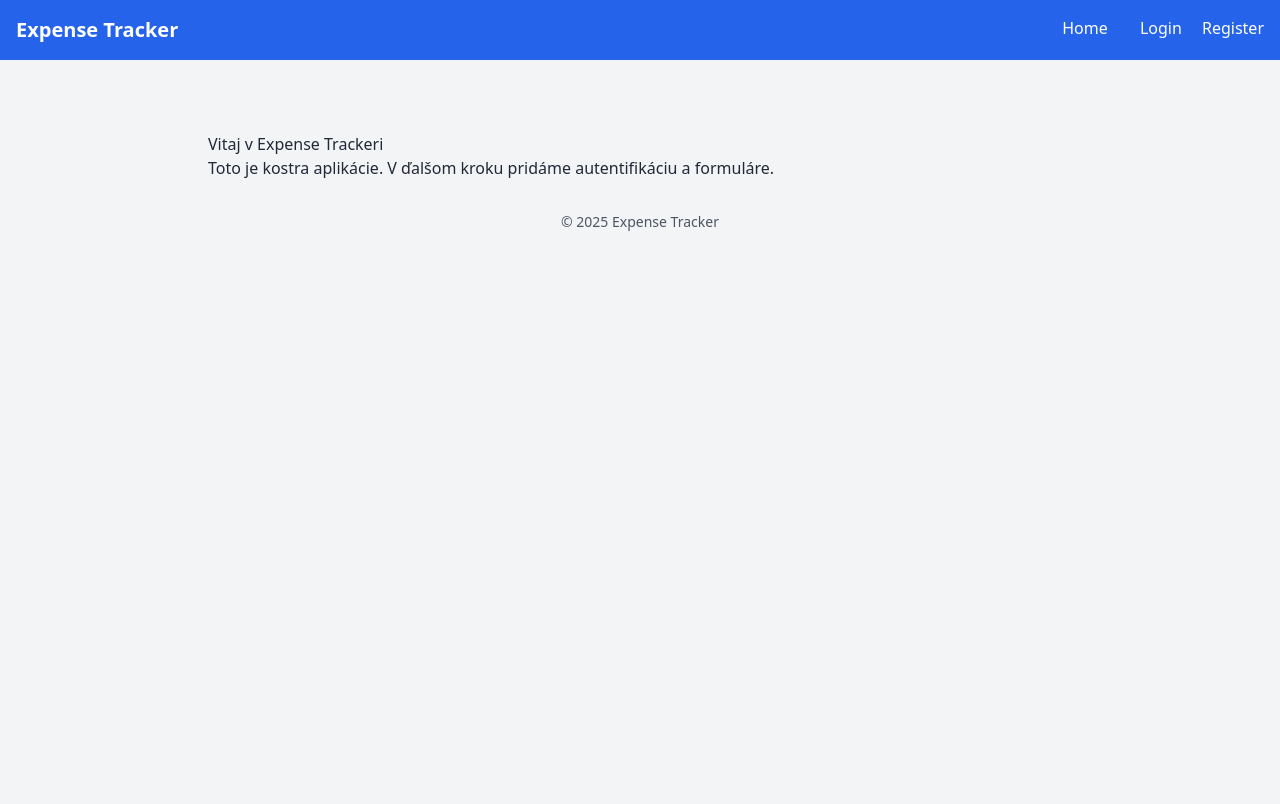
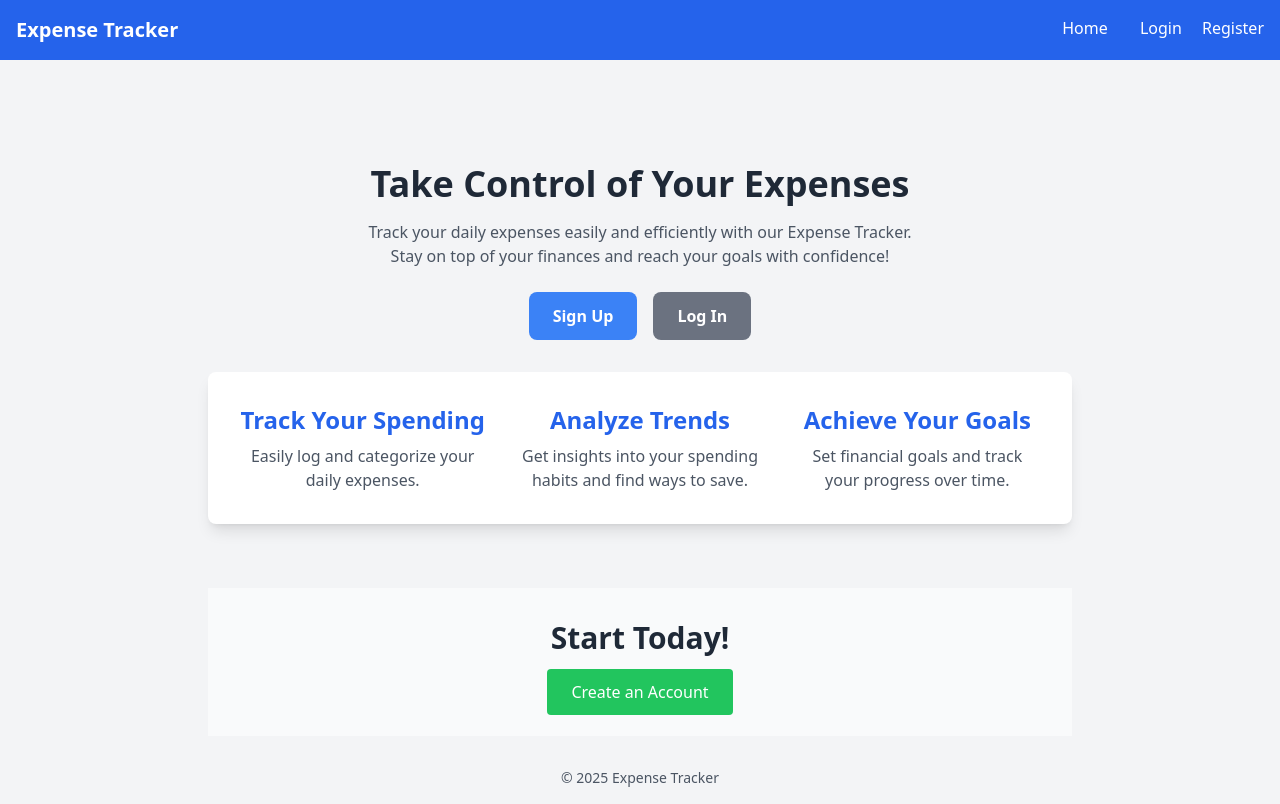
Before and after one commit to Kucharito/FlaskPythonProject, a Flask app: page / in a window 1280 px wide. Before the commit the page ends 231 px from the top, so only its background shows below. Run offline with Flask 3, Linux system fonts and the light colour scheme; some libraries are stand-ins or nearby versions.

Commit message:
Basic frontend only css done

```diff
--- a/app/templates/expense_form.html
+++ b/app/templates/expense_form.html
@@ -10,18 +10,22 @@
     {{ form.hidden_tag() }}
         <div class="mb-4">
             {{ form.amount.label(class="block font-medium mb-1") }}<br>
+            <p class="text-sm text-gray-500 mt-1">Enter a number.</p>
             {{ form.amount(class="border border-gray-300 rounded w-full px-3 py-2 focus:outline-none focus:ring-2 focus:ring-blue-500") }}
         </div>
         <div class="mb-4">
-            {{ form.category.label(class="block font-medium mb-1") }}<br>
+            {{ form.category.label(class="block font-medium mb-1")}}<br>
+            <p class="text-sm text-gray-500 mt-1">Enter a name of category</p>
             {{ form.category(class="border border-gray-300 rounded w-full px-3 py-2 focus:outline-none focus:ring-2 focus:ring-blue-500") }}
         </div>
         <div class="mb-4">
             {{ form.description.label(class="block font-medium mb-1") }}<br>
+            <p class="text-sm text-gray-500 mt-1">Enter a description (optional)</p>
             {{ form.description(class="border border-gray-300 rounded w-full px-3 py-2 focus:outline-none focus:ring-2 focus:ring-blue-500") }}
         </div>
         <div class="mb-4">
             {{ form.date.label(class="block font-medium mb-1") }}<br>
+            <p class="text-sm text-gray-500 mt-1">Select a date</p>
             {{ form.date(type="date", class="border border-gray-300 rounded w-full px-3 py-2 focus:outline-none focus:ring-2 focus:ring-blue-500") }}
         </div>
 
--- a/app/templates/index.html
+++ b/app/templates/index.html
@@ -1,6 +1,55 @@
 {% extends "base.html" %}
-{% block title %}Domov | Expense Tracker{% endblock %}
+{% block title %}Home | Expense Tracker{% endblock %}
 {% block content %}
-  <h1>Vitaj v Expense Trackeri</h1>
-  <p>Toto je kostra aplikácie. V ďalšom kroku pridáme autentifikáciu a formuláre.</p>
+
+<section class="text-center py-8">
+  <h2 class="text-4xl font-bold text-gray-800 mb-4">Take Control of Your Expenses</h2>
+  <p class="text-gray-600 max-w-xl mx-auto mb-6">
+    Track your daily expenses easily and efficiently with our Expense Tracker.
+    Stay on top of your finances and reach your goals with confidence!
+  </p>
+  {% if not current_user.is_authenticated %}
+  <div class="flex gap-4 justify-center">
+    <a href="{{ url_for('auth.register') }}"
+       class="bg-blue-500 hover:bg-blue-600 text-white px-6 py-3 rounded-lg font-semibold">
+      Sign Up
+    </a>
+    <a href="{{ url_for('auth.login') }}"
+       class="bg-gray-500 hover:bg-gray-600 text-white px-6 py-3 rounded-lg font-semibold">
+      Log In
+    </a>
+  </div>
+  {% else %}
+  <a href="{{ url_for('expenses.list_expenses') }}"
+     class="bg-blue-500 hover:bg-blue-600 text-white px-6 py-3 rounded-lg font-semibold">
+    Go to Dashboard
+  </a>
+  {% endif %}
+</section>
+
+<section class="bg-white shadow-lg rounded-lg max-w-4xl mx-auto p-8 mb-16">
+  <div class="grid grid-cols-1 md:grid-cols-3 gap-8 text-center">
+    <div>
+      <h3 class="text-2xl font-bold text-blue-600 mb-2">Track Your Spending</h3>
+      <p class="text-gray-600">Easily log and categorize your daily expenses.</p>
+    </div>
+    <div>
+      <h3 class="text-2xl font-bold text-blue-600 mb-2">Analyze Trends</h3>
+      <p class="text-gray-600">Get insights into your spending habits and find ways to save.</p>
+    </div>
+    <div>
+      <h3 class="text-2xl font-bold text-blue-600 mb-2">Achieve Your Goals</h3>
+      <p class="text-gray-600">Set financial goals and track your progress over time.</p>
+    </div>
+  </div>
+</section>
+
+<section class="text-center py-8 bg-gray-50">
+  <h2 class="text-3xl font-bold text-gray-800 mb-6">Start Today!</h2>
+  <a href="{{ url_for('auth.register') }}"
+     class="bg-green-500 hover:bg-green-600 text-white px-6 py-3 rounded">
+    Create an Account
+  </a>
+</section>
+
 {% endblock %}
```
Also changed, not shown: app/templates/expenses_dashboard.html (+8 -6 lines), app/templates/login.html (+16 -7 lines), app/templates/register.html (+25 -10 lines), instance/app.db.
